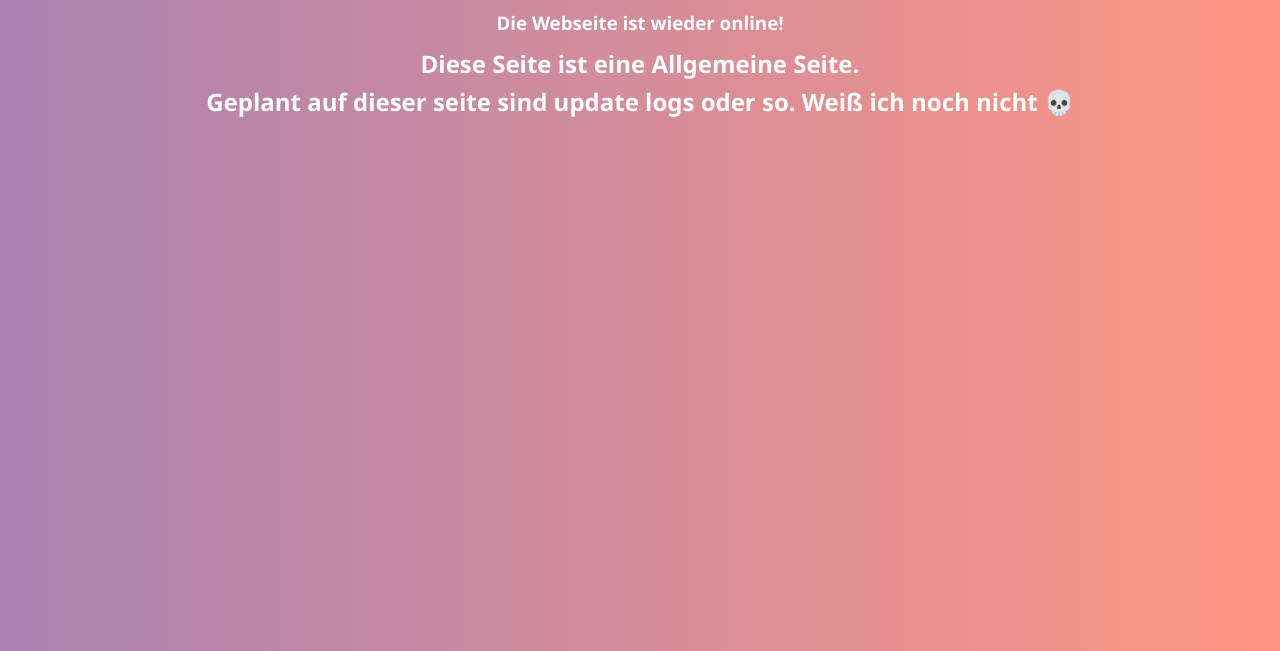
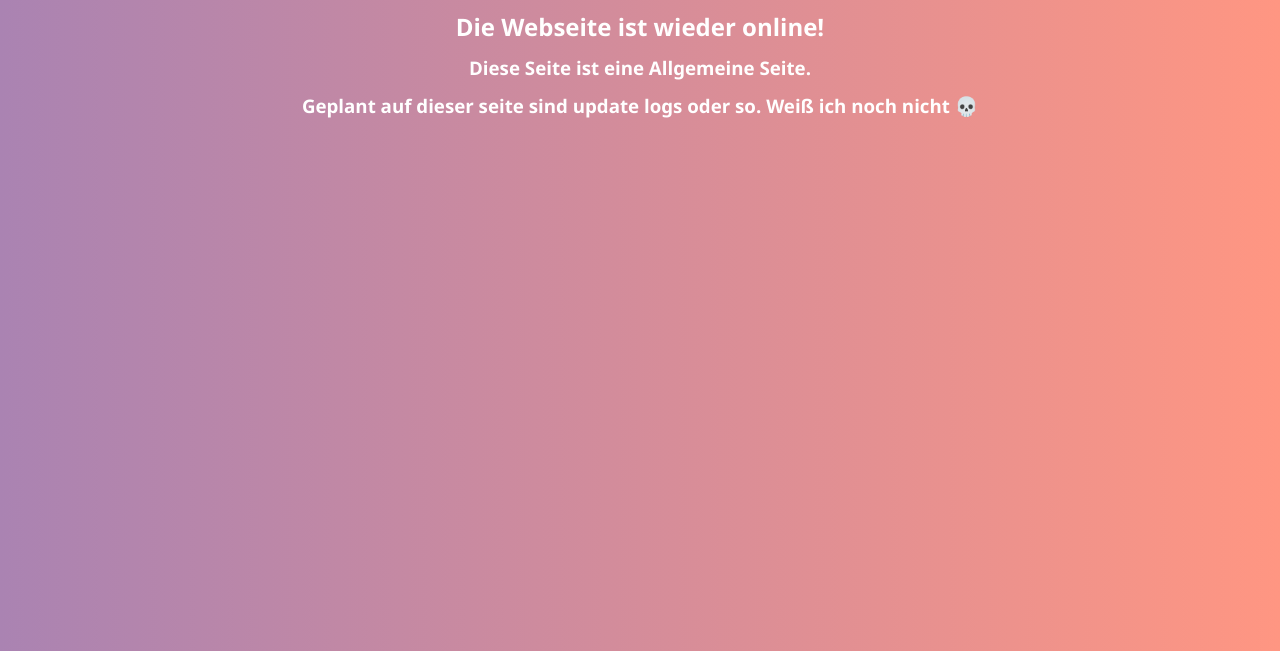
Before and after one commit to TrefixKeks/trefixkeks.github.io, a plain HTML site: page index.html in a window 1280 px wide. Shown: the part 149-800 px from the top of the page. Drawn offline with Linux system fonts and the light colour scheme.

Commit message:
change h3<->h2

```diff
--- a/index.html
+++ b/index.html
@@ -21,8 +21,8 @@
     </header>
     <body>
         <h1>Willkommen zurück!</h1>
-        <h3>Die Webseite ist wieder online!</h3>
-        <h2>Diese Seite ist eine Allgemeine Seite.</h2>
-        <h2>Geplant auf dieser seite sind update logs oder so. Weiß ich noch nicht 💀</h2>
+        <h2>Die Webseite ist wieder online!</h2>
+        <h3>Diese Seite ist eine Allgemeine Seite.</h3>
+        <h3>Geplant auf dieser seite sind update logs oder so. Weiß ich noch nicht 💀</h3>
     </body>
 </html>
```
